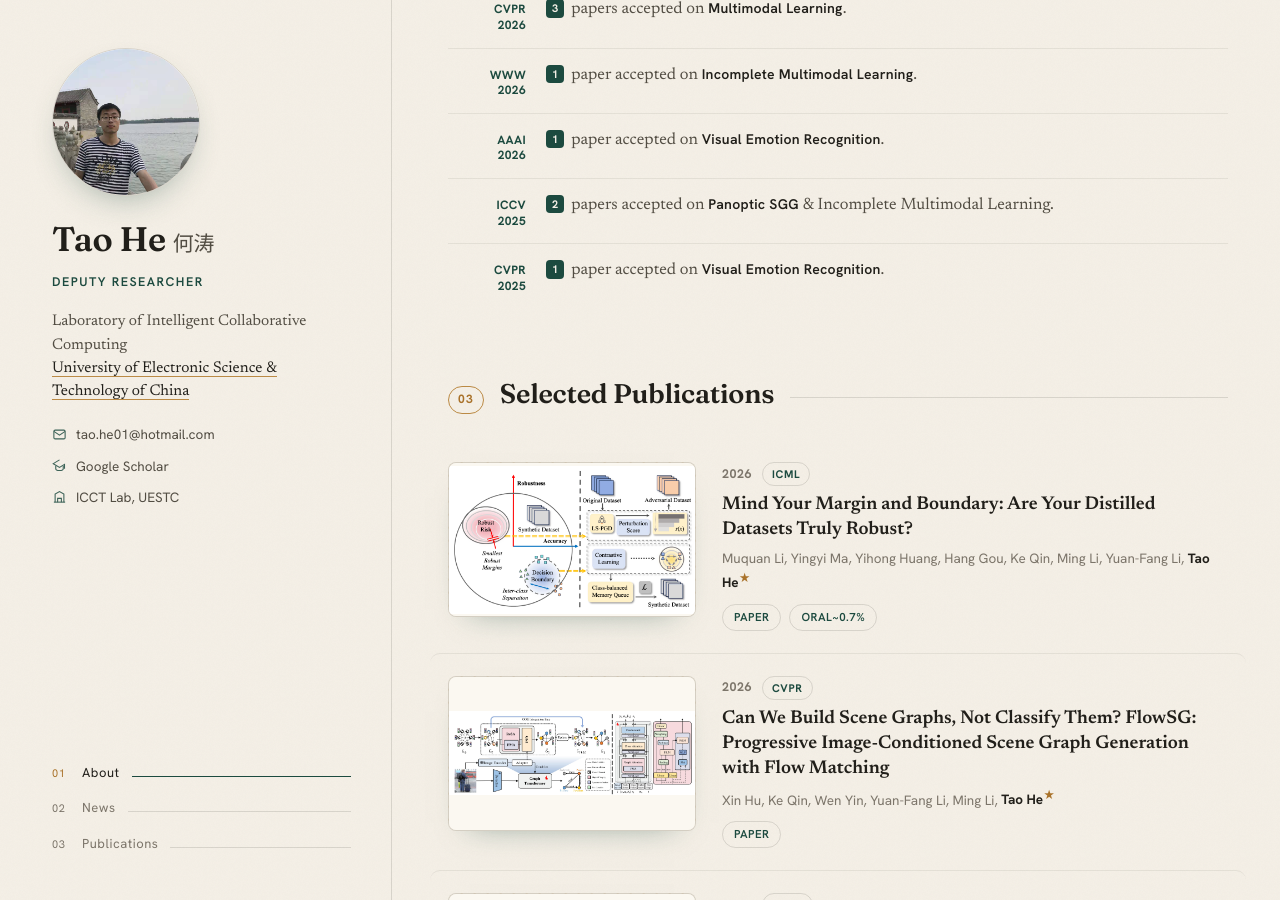
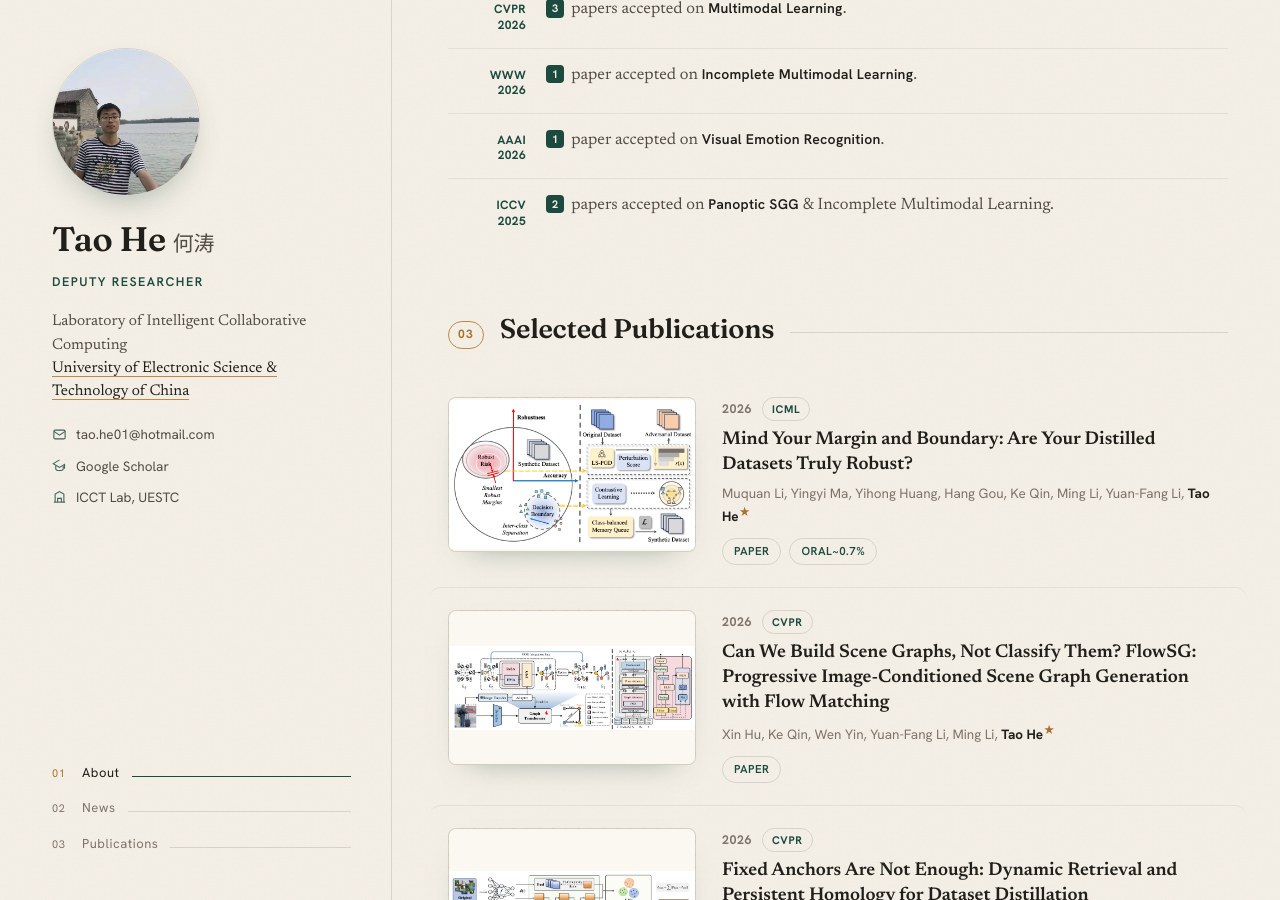
Before and after one commit to ht014/ht014.github.io, a Jekyll site: the page built from index.html, in a window 1280 px wide and 900 px high, scrolled down 1059 px. Built offline with Jekyll 4.4.1, drawn with Linux system fonts in a browser that asks for light colours.

Commit message:
Update news.json

```diff
--- a/_data/news.json
+++ b/_data/news.json
@@ -54,12 +54,5 @@
     "count": 2,
     "type": "conf",
     "text": "papers accepted on <b>Panoptic SGG</b> &amp; Incomplete Multimodal Learning."
-  },
-  {
-    "venue": "CVPR",
-    "year": "2025",
-    "count": 1,
-    "type": "conf",
-    "text": "paper accepted on <b>Visual Emotion Recognition</b>."
-  },
+  }
 ]
```
